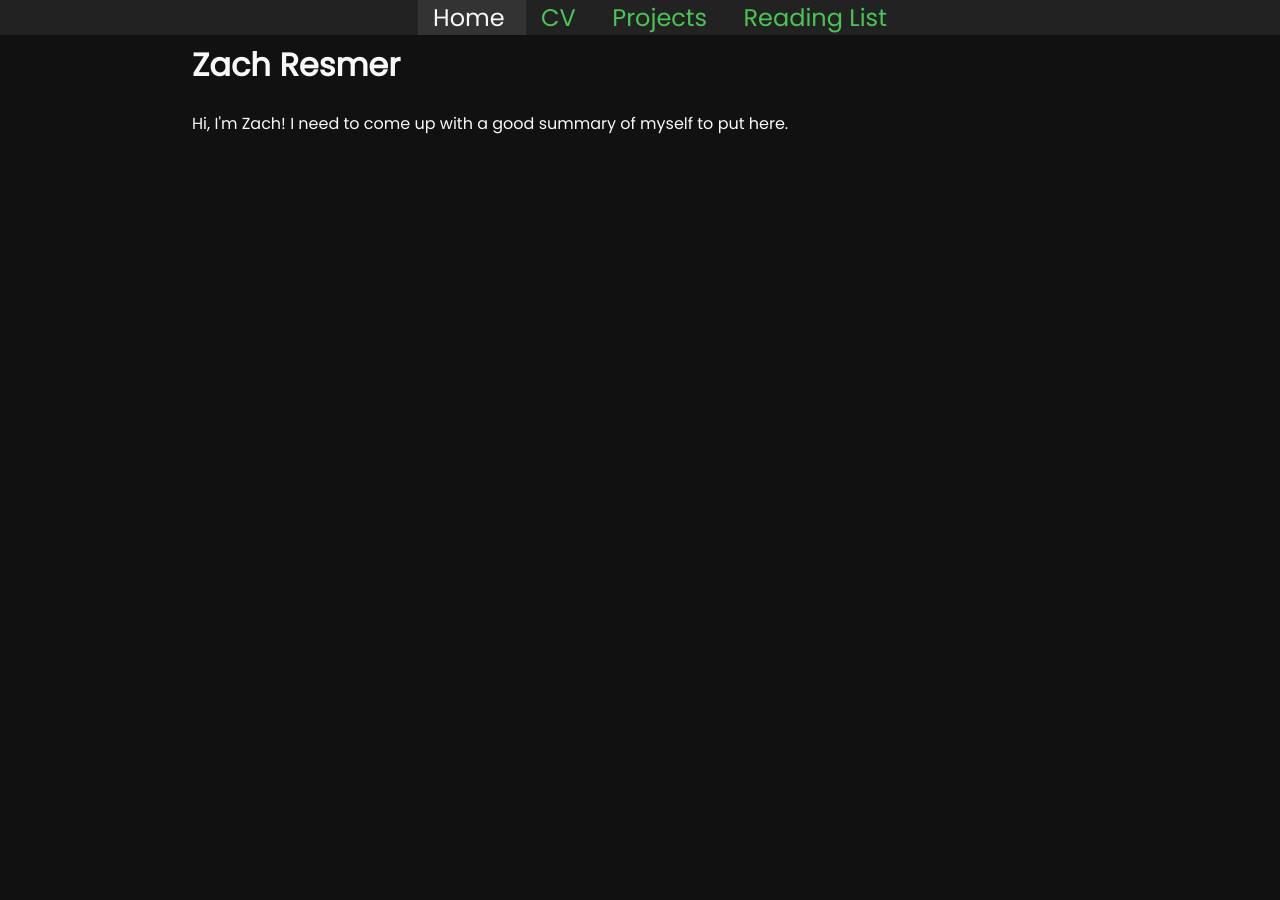
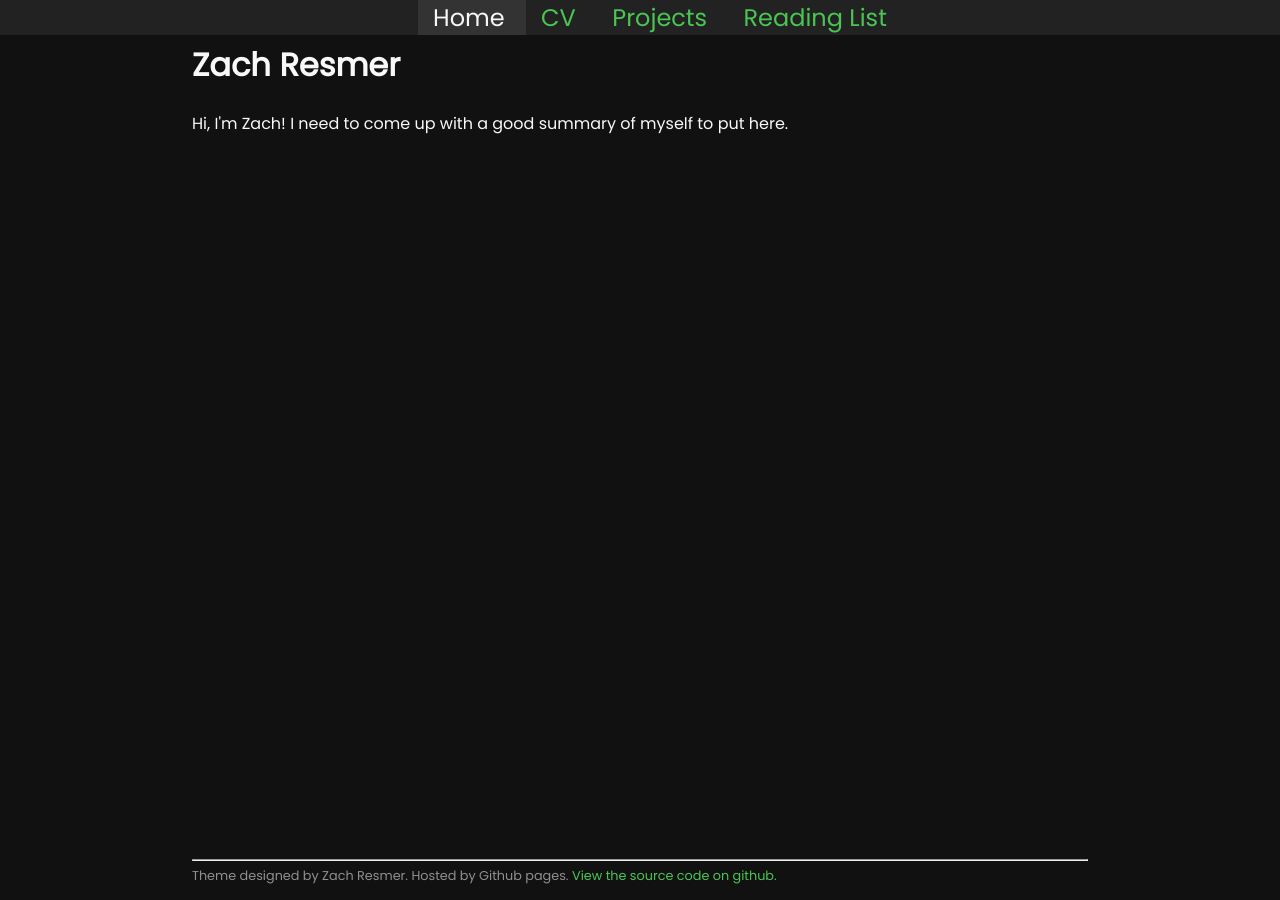
Before and after one commit to zacharesmer/zacharesmer.github.io, a Jekyll site: the page built from index.html, in a window 1280 px wide. Built offline with Jekyll 4.4.1, drawn with Linux system fonts in a browser that asks for light colours.

Commit message:
add footer

```diff
--- a/_layouts/default.html
+++ b/_layouts/default.html
@@ -9,6 +9,13 @@
     <div class="nav-bg">
     {% include nav.html %}
     </div>
+    <div class="content">
     {{ content }}
+    </div>
+    <footer>
+      <hr>
+      Theme designed by Zach Resmer. Hosted by Github pages. <a href="https://github.com/zacharesmer/zacharesmer.github.io">View the source code on github.</a>
+    </footer>
+
   </body>
 </html>
--- a/_sass/main.scss
+++ b/_sass/main.scss
@@ -6,6 +6,7 @@
   --nav-current-color: #333;
   --main-text-color: #f8f8f8;
   --main-link-color: #4ac554;
+  --footer-text-color: #8f8f8f
 }
 
 html {
@@ -28,7 +29,10 @@ nav a:hover {
 }
 
 body {
+  display: flex;
+  flex-direction:column;
   background-color: var(--main-bg-color);
+  height: 100vh;
   width: 70%;
   margin: 0 15% 0 15%;
   h1 {
@@ -63,3 +67,10 @@ nav {
   color: var(--main-text-color);
   background-color: var(--nav-current-color);
 }
+
+footer {
+  margin-top: auto;
+  margin-bottom: 15px;
+  color: var(--footer-text-color);
+  font-size: 80%;
+}
```
